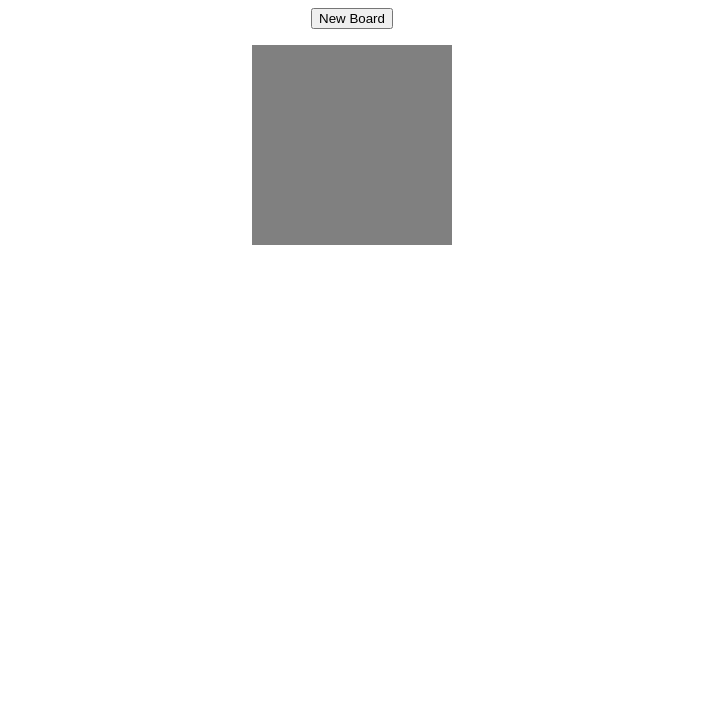
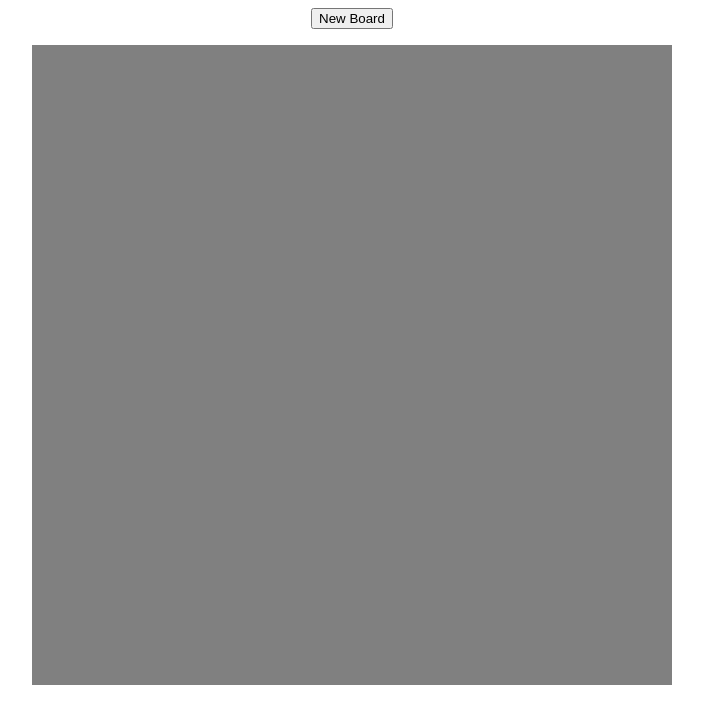
Before and after one commit to keenooo/etch-a-sketch, a plain HTML site: page index.html in a window 1280 px wide. Shown: the whole page, without its empty margins (288-991 px from the left). Drawn offline with Linux system fonts and the light colour scheme.

Commit message:
Allow size of container to scale to window size
Size of container is now dependant on window size, and box flex values
change accordingly, except for when window is changed after board has
already been initialized.

```diff
--- a/javascript.js
+++ b/javascript.js
@@ -1,18 +1,21 @@
 const initGridSize = 16;
-const containerSize = 200;
+const containerSize = 80;
 
 const container     = document.querySelector(".container");
 const newBoardBtn   = document.querySelector(".new-board-btn");
 
-container.style.width = containerSize + "px";
-container.style.height = containerSize + "px";
+container.style.width = containerSize + "vh";
+container.style.height = containerSize + "vh";
 
 newBoardBtn.addEventListener('click', () => newBoardBtnPress())
 
+function createBoard(gridSize) {
+    const containerStyle = window.getComputedStyle(container);
+    const containerWidth = containerStyle.getPropertyValue("width").match(/\d+/);
+    console.log(containerWidth);
 
-function createBoard(gridSize) {
     for (let i = 0; i < gridSize * gridSize; i++) {
-        const box = createBox(gridSize);
+        const box = createBox(gridSize, containerWidth);
 
         const b = container.appendChild(box);
     }
@@ -22,19 +25,18 @@ function removeBoard() {
     container.innerHTML = "";
 }
 
-function createBox(gridSize) {
+function createBox(gridSize, containerWidth) {
     const box = document.createElement('div');
     box.classList.add("box");
     box.classList.add("unselectedBox");
 
-    box.style.flex = "1 1 " + containerSize / gridSize + "px" ;
+
+    box.style.flex = "1 1 " + containerWidth / gridSize + "px" ;
 
     box.addEventListener("mouseover", () => box.classList.add("selected-box"));
 
     return box;
 }
-
-
 
 function newBoardBtnPress() {
     removeBoard();
--- a/styles.css
+++ b/styles.css
@@ -1,4 +1,3 @@
-
 body {
     display: flex;
     flex-direction: column;
```
